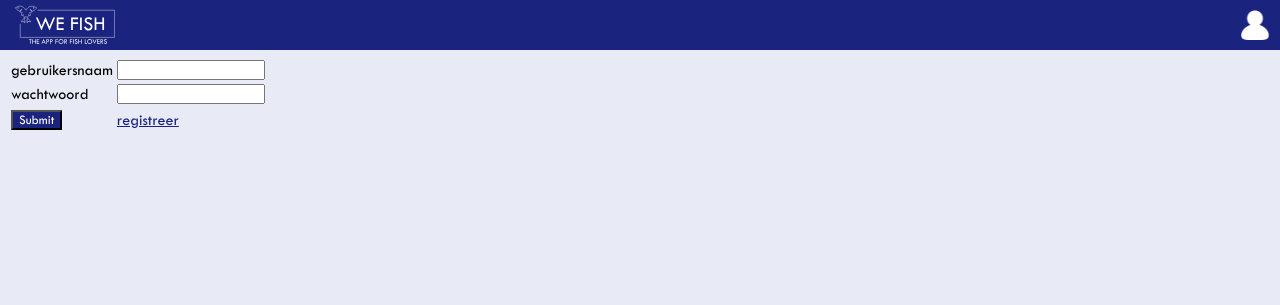
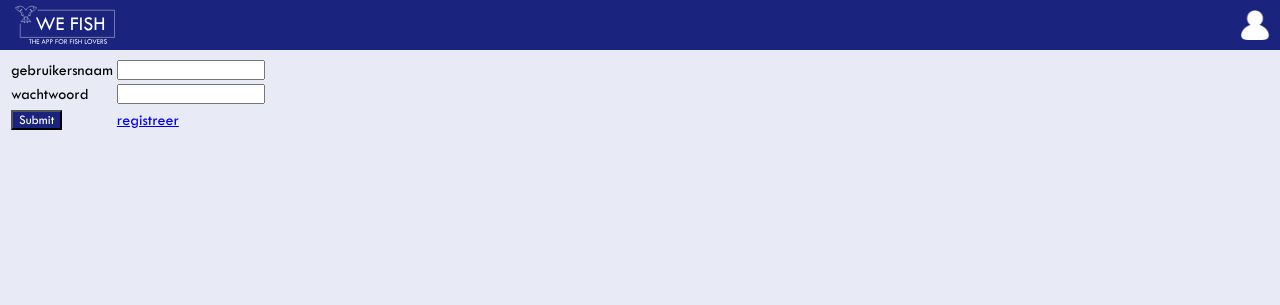
Before and after one commit to svennote/WeFish.github.io, a Jekyll site: the page built from login.html, in a window 1280 px wide. Shown: the top 305 px of the page. Built offline with Jekyll 4.4.1, drawn with Linux system fonts in a browser that asks for light colours.

Commit message:
aangepast

```diff
--- a/css/login.scss
+++ b/css/login.scss
@@ -104,7 +104,7 @@ color:white;
 
 }
 
-.registreerlink {
+.registreerlink a {
 
 color:$ahsd;
 
```
